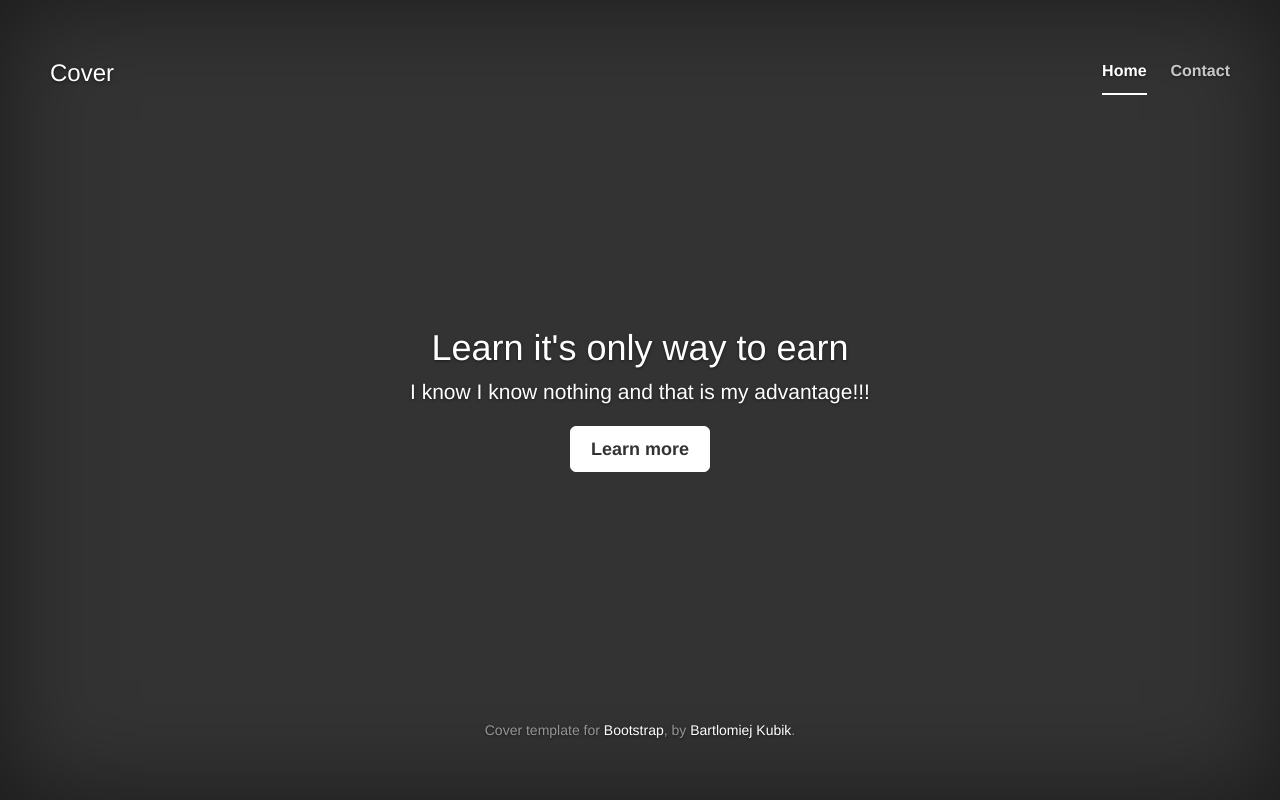
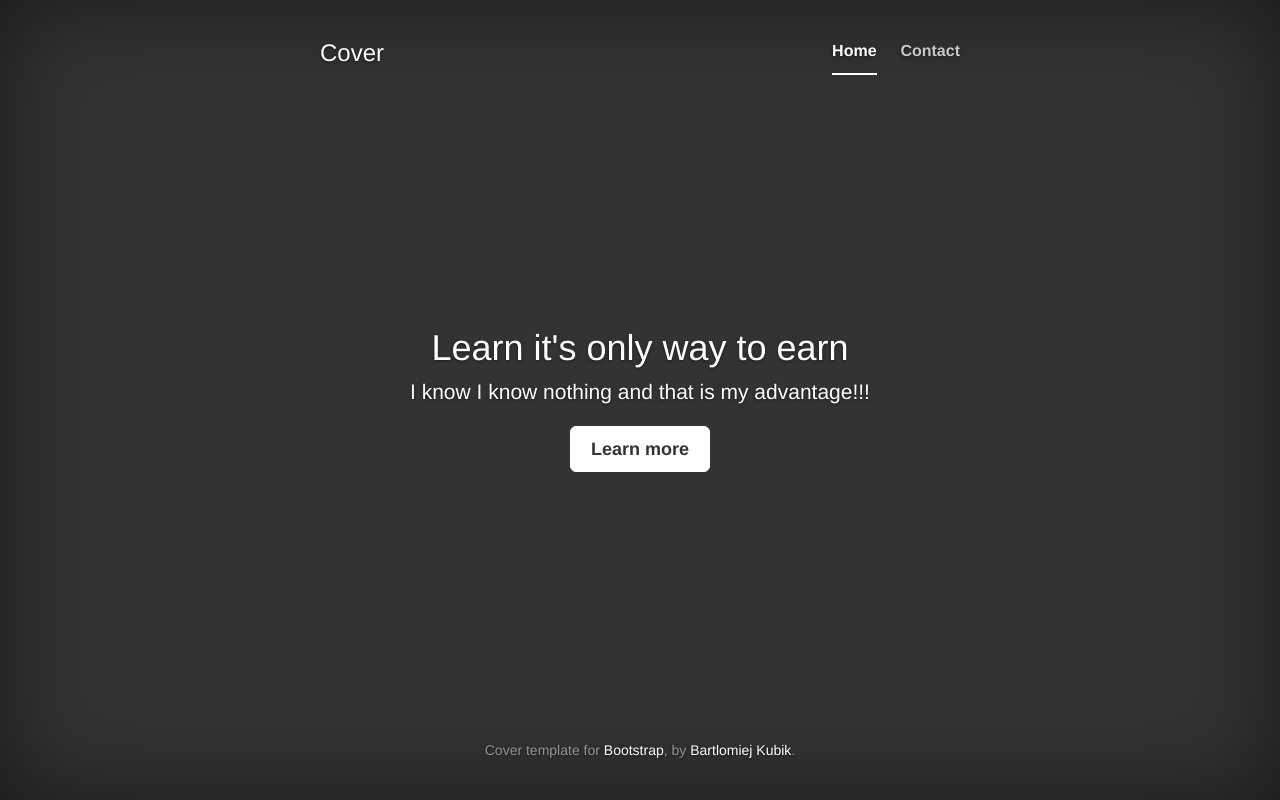
Before and after one commit to BaKubik/bakubik.GitHub.io, a plain HTML site: page index.html in a window 1280 px wide. Drawn offline with nearby package versions, Linux system fonts and the light colour scheme.

Commit message:
added @media min

```diff
--- a/style.css
+++ b/style.css
@@ -1,6 +1,3 @@
-/* * {
-  border: 1px solid rgba(0, 0, 0, 0.5);
-} */
 
 /* Links */
 a,
@@ -51,17 +48,22 @@ body {
 .cover-container {
   margin-right: auto;
   margin-left: auto;
+
 }
 
 /* Padding for spacing */
 .inner {
-  padding: 50px;
+  padding: 30px;
 }
 
 
 /*
  * Header
  */
+.masthead {
+
+}
+
 .masthead-brand {
   margin-top: 10px;
   margin-bottom: 10px;
@@ -153,3 +155,11 @@ body {
     width: 100%; /* Must be percentage or pixels for horizontal alignment */
   }
 }
+
+@media (min-width: 992px) {
+  .masthead,
+  .mastfoot,
+  .cover-container {
+    width: 700px;
+  }
+}
```
